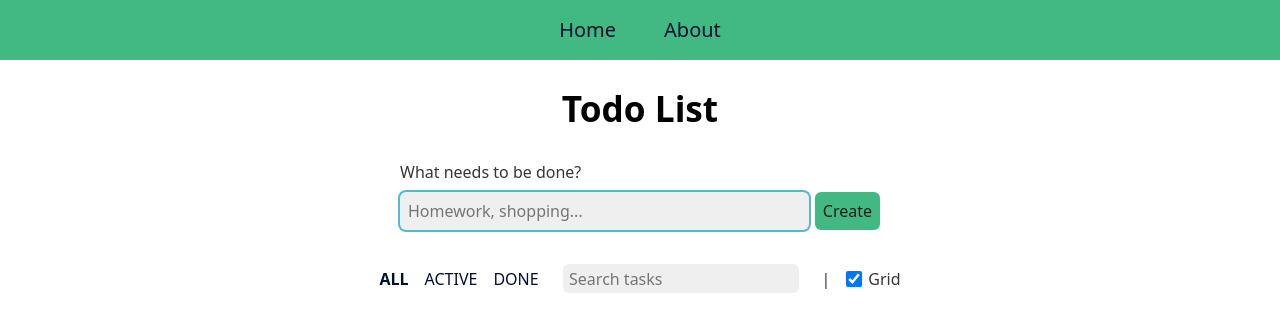
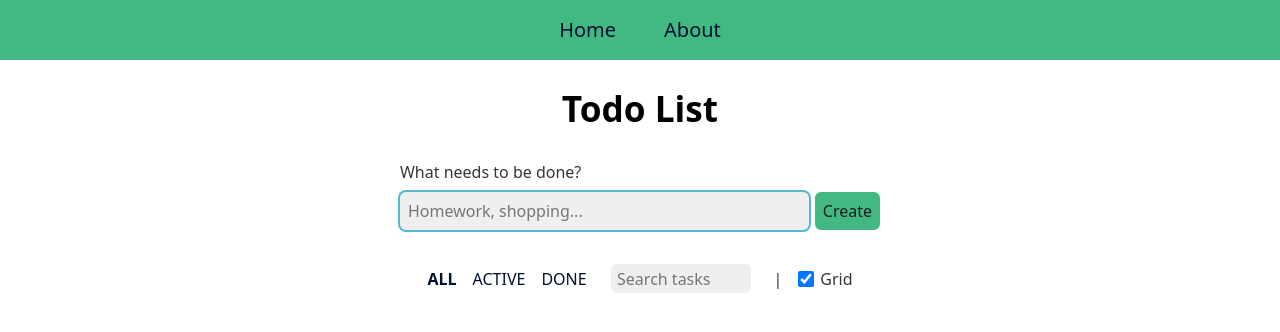
Before and after one commit to jma83/nuxt3-crud, a Nuxt app: page / in a window 1280 px wide. Shown: the top 332 px of the page. Built offline with nearby package versions, Linux system fonts and the light colour scheme.

Commit message:
Refactor filters

```diff
--- a/components/TodoFilters.vue
+++ b/components/TodoFilters.vue
@@ -1,25 +1,14 @@
 <script setup lang="ts">
 import GridViewFilter from "~/components/filters/GridViewFilter.vue";
-import { useTaskStore } from "~/stores/TaskStore";
-import type { Ref } from "vue";
+import useCurrentFilters from "~/filters/application/useCurrentFilters";
 
-const store = useTaskStore();
-
-const searchInput: Ref<string> = ref("");
-
-const handleInputSearch = () => {
-  store.setNameSearch(searchInput.value);
-};
-
-const handleChangeViewFilter = (isGridView: boolean) => {
-  store.setIsGridView(isGridView);
-};
+const { isGridView, filters, searchInput, handleChangeViewFilter, handleInputSearch } = useCurrentFilters();
 </script>
 
 <template>
   <nav class="todoFilters">
     <ul class="todoFilters-list">
-      <li v-for="filter in store.filters" :key="filter.id">
+      <li v-for="filter in filters" :key="filter.id">
         <router-link
           :to="{ path: '/', query: { filter: filter.id } }"
           class="todoFilters-link"
@@ -36,7 +25,7 @@ const handleChangeViewFilter = (isGridView: boolean) => {
       type="text"
       @input="handleInputSearch"
     />
-    <GridViewFilter :isGridView="store.isGridView" @on-change-view-filter="handleChangeViewFilter" />
+    <GridViewFilter :isGridView="isGridView" @on-change-view-filter="handleChangeViewFilter" />
   </nav>
 </template>
 
--- /dev/null
+++ b/filters/application/useCurrentFilters.ts
@@ -0,0 +1,52 @@
+import { TodoFilterId } from "~/filters/domain/TodoFilterId";
+import { useRouter } from "vue-router";
+import { type Ref, watch } from "vue";
+import { useTaskStore } from "~/stores/TaskStore";
+import type TodoFilterData from "~/filters/domain/TodoFilterData";
+
+export default function useCurrentFilters() {
+  const { currentRoute } = useRouter();
+  const store = useTaskStore();
+  const searchInput: Ref<string> = ref("");
+
+  const handleInputSearch = () => {
+    store.setNameSearch(searchInput.value);
+  };
+
+  const handleChangeViewFilter = (isGridView: boolean) => {
+    store.setIsGridView(isGridView);
+  };
+
+  const isGridView = computed(() => {
+    return store.isGridView;
+  });
+
+  const filters = computed(() => {
+    return store.filters;
+  });
+
+  const checkActiveFilterByRoute = (route = currentRoute.value): TodoFilterId => {
+    if (route.path === "/" && Object.values(TodoFilterId).includes(route.query.filter as TodoFilterId)) {
+      return route.query.filter as TodoFilterId;
+    }
+    return TodoFilterId.All;
+  };
+
+  const updateActiveFilterById = (filterId: TodoFilterId) => {
+    if (store.currentFilter !== undefined && store.currentFilter.id === filterId) {
+      return;
+    }
+    const updatedFilters: TodoFilterData[] = store.filters.map((filter: TodoFilterData) => ({
+      ...filter,
+      active: filter.id === filterId,
+    }));
+    store.setFilters(updatedFilters);
+  };
+
+  watch(currentRoute, () => {
+    const filterId: TodoFilterId = checkActiveFilterByRoute();
+    updateActiveFilterById(filterId);
+  });
+
+  return { handleInputSearch, handleChangeViewFilter, isGridView, filters, searchInput };
+}
--- a/pages/index.vue
+++ b/pages/index.vue
@@ -1,9 +1,31 @@
 <script setup lang="ts"></script>
 
 <template>
-  <h1>Todo List</h1>
-  <TodoForm />
-  <TodoFilters />
+  <div class="home">
+    <h1>Todo List</h1>
+    <div class="home-container">
+      <TodoForm />
+      <TodoFilters />
+    </div>
+  </div>
 </template>
 
-<style scoped></style>
+<style scoped>
+.home {
+  display: flex;
+  flex-direction: column;
+  align-items: center;
+}
+
+.home-container {
+  width: 100%;
+  display: flex;
+  flex-direction: column;
+  justify-content: center;
+  align-items: center;
+
+  @media (min-width: $list-view-size) {
+    width: 75%;
+  }
+}
+</style>
--- a/shared/stores/domain/ActionsData.ts
+++ b/shared/stores/domain/ActionsData.ts
@@ -1,11 +1,13 @@
 import type TodoTaskData from "~/tasks/domain/TodoTaskData";
 import type { AtLeast } from "~/shared/types/AtLeast";
 import type { Uuid } from "~/shared/types/Uuid";
+import type TodoFilterData from "~/filters/domain/TodoFilterData";
 
 export interface ActionsData {
   addTodoTask(newTodoTask: TodoTaskData): void;
   editTodoTaskById(todoEditTaskData: AtLeast<TodoTaskData, "id">): void;
   deleteTodoTaskById(taskId: Uuid): void;
+  setFilters(filters: TodoFilterData[]): void;
   setIsGridView(value: boolean): void;
   setNameSearch(value: string): void;
 }
--- a/tasks/application/useCreateTaskForm.ts
+++ b/tasks/application/useCreateTaskForm.ts
@@ -2,7 +2,6 @@ import type { Ref } from "vue";
 import ValidateTaskNameFormat from "~/tasks/application/ValidateTaskNameFormat";
 import type TaskValidationResponseData from "~/tasks/domain/TaskValidationResponseData";
 import { useTaskStore } from "~/stores/TaskStore";
-import type { StoreData } from "~/shared/stores/domain/StoreData";
 import type TodoTaskData from "~/tasks/domain/TodoTaskData";
 import type { Uuid } from "~/shared/types/Uuid";
 
```
